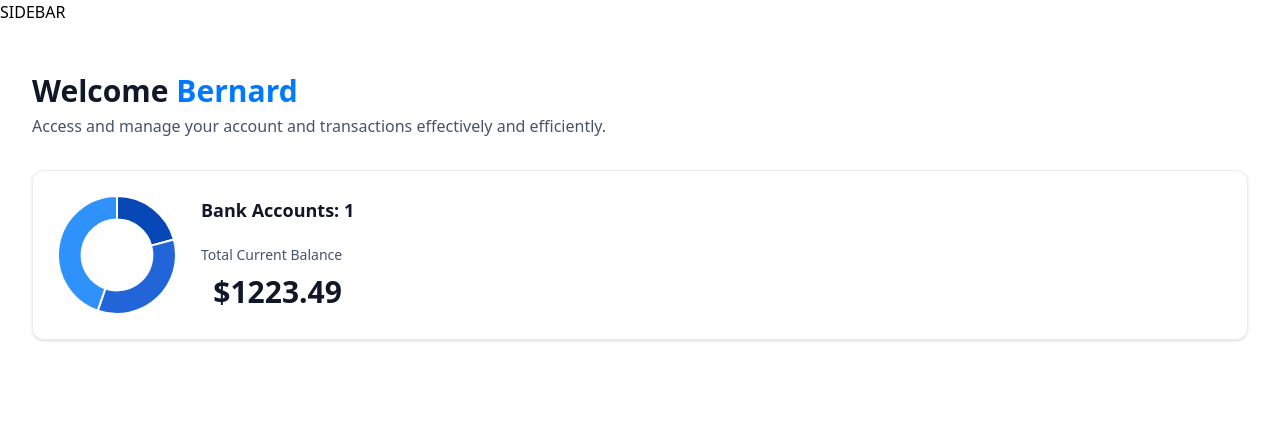
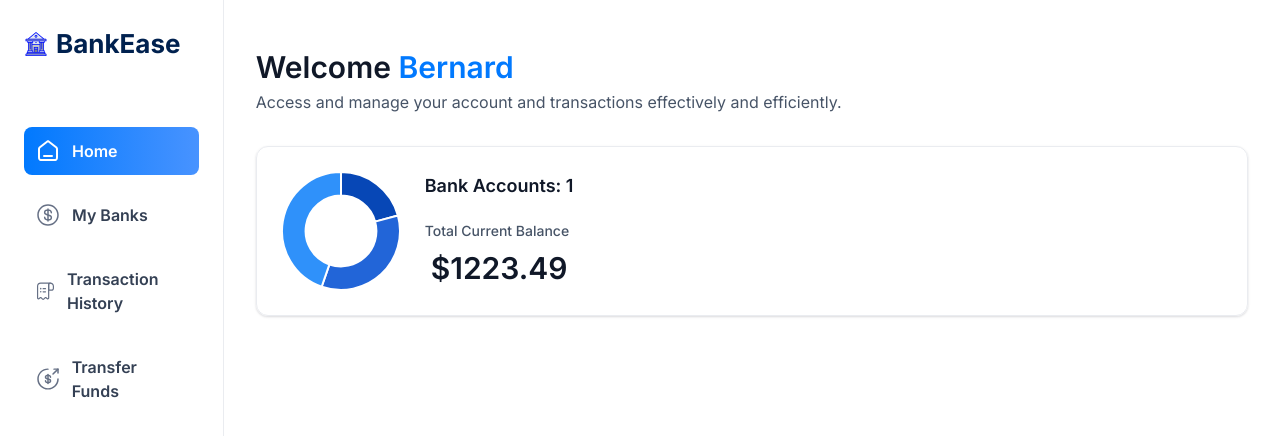
Before and after one commit to Bernard065/BankEase, a Next.js app: page / in a window 1280 px wide. Shown: the top 436 px of the page. Built offline with nearby package versions, Linux system fonts and the light colour scheme.

Commit message:
implementing the Sidebar

```diff
--- a/src/app/(root)/layout.tsx
+++ b/src/app/(root)/layout.tsx
@@ -1,12 +1,18 @@
+import Sidebar from "@/components/ui/Sidebar";
 
 export default function RootLayout({
   children,
 }: Readonly<{
   children: React.ReactNode;
 }>) {
+  const loggedIn = {
+    firstName: 'Bernard',
+    lastName: 'Omboga',
+  }
+
   return (
-    <main>
-        SIDEBAR
+    <main className="flex h-screen w-full font-inter">
+        <Sidebar user={loggedIn} />
         {children}
     </main>
   );
--- a/src/app/globals.css
+++ b/src/app/globals.css
@@ -134,4 +134,19 @@
         @apply text-24 lg:text-30 flex-1 font-semibold text-gray-900;
     }
 
+    /* Sidebar */
+    .sidebar {
+        @apply sticky left-0 top-0 flex h-screen w-fit flex-col  justify-between border-r border-gray-200 bg-white pt-8 text-white max-md:hidden sm:p-4 xl:p-6 2xl:w-[355px];
+    }
+
+    .sidebar-logo {
+        @apply 2xl:text-26 font-ibm-plex-serif text-[26px] font-bold text-black-1 max-xl:hidden;
+    }
+    .sidebar-link {
+        @apply flex gap-3 items-center py-1 md:p-3 2xl:p-4 rounded-lg justify-center xl:justify-start;
+    }
+    .sidebar-label {
+        @apply text-16 font-semibold text-black-2 max-xl:hidden;
+    }
+
 }
--- /dev/null
+++ b/src/components/ui/Sidebar.tsx
@@ -0,0 +1,65 @@
+'use client'
+
+import { sidebarLinks } from '@/constants'
+import { cn } from '@/lib/utils'
+import Image from 'next/image'
+import Link from 'next/link'
+import { usePathname } from 'next/navigation'
+import React from 'react'
+
+const Sidebar = ({ user }: SidebarProps) => {
+    const pathname = usePathname();
+
+  return (
+    <section className='sidebar'>
+        <nav className='flex flex-col gap-4'>
+            <Link href='/' className='flex mb-12 cursor-pointer items-center gap-2'>
+                <Image
+                    src='/icons/logo3.svg'
+                    width={34}
+                    height={34}
+                    alt='BankEase'
+                    className='size-[24px]
+                    max-xl:size-14'
+                />
+                <h1 className='sidebar-logo'>BankEase</h1>
+            </Link>
+
+            {sidebarLinks.map((item) => {
+                const isActive = pathname ===item.route || pathname.startsWith(`${item.route}/`)
+
+                return (
+                    <Link
+                        href={item.route}
+                        key={item.label}
+                        className={cn('sidebar-link', {
+                            'bg-bank-gradient': isActive
+                        })}
+                    >
+                        <div className='relative size-6'>
+                            <Image
+                                src={item.imgURL}
+                                alt={item.label}
+                                fill
+                                className={cn({
+                                    'brightness-[3] invert-0': isActive
+                                })}
+                            />
+                        </div>
+                        <p
+                            className={cn('sidebar-label', {
+                                '!text-white': isActive
+                            })}
+                        >{item.label}</p>
+                    </Link>
+                )
+            })}
+            USER
+        </nav>
+
+        FOOTER
+    </section>
+  )
+}
+
+export default Sidebar
--- /dev/null
+++ b/src/constants/index.ts
@@ -0,0 +1,22 @@
+export const sidebarLinks = [
+    {
+        imgURL: '/icons/home.svg',
+        route: '/',
+        label: 'Home',
+    },
+    {
+        imgURL: "/icons/dollar-circle.svg",
+        route: "/my-banks",
+        label: "My Banks",
+    },
+    {
+        imgURL: "/icons/transaction.svg",
+        route: "/transaction-history",
+        label: "Transaction History",
+    },
+    {
+        imgURL: "/icons/money-send.svg",
+        route: "/payment-transfer",
+        label: "Transfer Funds",
+    },
+];
--- a/src/types/index.d.ts
+++ b/src/types/index.d.ts
@@ -1,3 +1,20 @@
+declare type User = {
+    $id: string;
+    email: string;
+    userId: string;
+    dwollaCustomerUrl: string;
+    dwollaCustomerId: string;
+    firstName: string;
+    lastName: string;
+    address1: string;
+    city: string;
+    state: string;
+    postalCode: string;
+    dateOfBirth: string;
+    ssn: string;
+
+}
+
 declare interface HeaderProps {
     type?: "title" | "greeting";
     title: string;
@@ -14,3 +31,7 @@ declare interface TotalBalanceProps {
 declare interface DoughnutChartProps {
     accounts: Account[];
 }
+
+declare interface SidebarProps {
+    user: User;
+}
```
Also changed, not shown: public/icons/logo3.svg.
